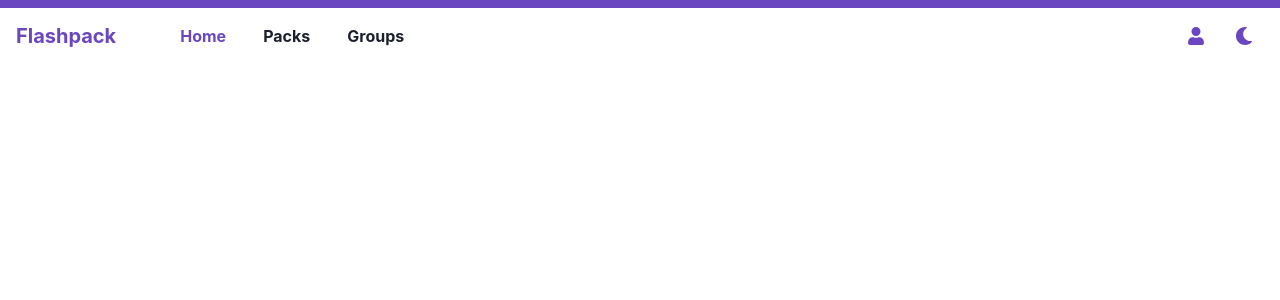
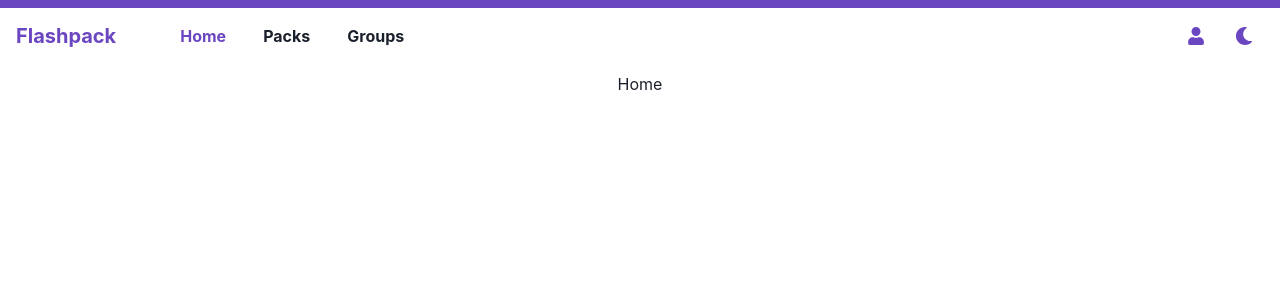
Before and after one commit to learnint/flashpack-frontend, a React (Create React App) app: page / in a window 1280 px wide. Shown: the top 300 px of the page. Built offline with nearby package versions, Linux system fonts and the light colour scheme; sample sign-in values are in the browser's storage.

Commit message:
Fixed wildcard path bug

```diff
--- a/src/components/core/App.tsx
+++ b/src/components/core/App.tsx
@@ -62,10 +62,12 @@ export const App: React.FC = () => {
           <AuthorizedRoute path="/quiz/:packId">
             <Quiz />
           </AuthorizedRoute>
+          <AuthorizedRoute exact path="/">
+            Home
+          </AuthorizedRoute>
           <AuthorizedRoute path="*">
             <Redirect to="/" />
           </AuthorizedRoute>
-          <AuthorizedRoute path="/">Home</AuthorizedRoute>
         </Switch>
       </Flex>
       {!isQuizRoute && !isAnonRoute && isMobile ? <MobileNav /> : null}
--- a/src/router/AuthorizedRoute.tsx
+++ b/src/router/AuthorizedRoute.tsx
@@ -4,17 +4,20 @@ import { useAuth } from "auth";
 
 interface AuthorizedRouteProps {
   path: string;
+  exact?: boolean;
 }
 
 export const AuthorizedRoute: React.FC<AuthorizedRouteProps> = ({
   children,
   path,
+  exact,
 }) => {
   const { accessToken } = useAuth();
 
   return (
     <Route
       path={path}
+      exact={exact}
       render={({ location }) =>
         accessToken ? (
           children
```
